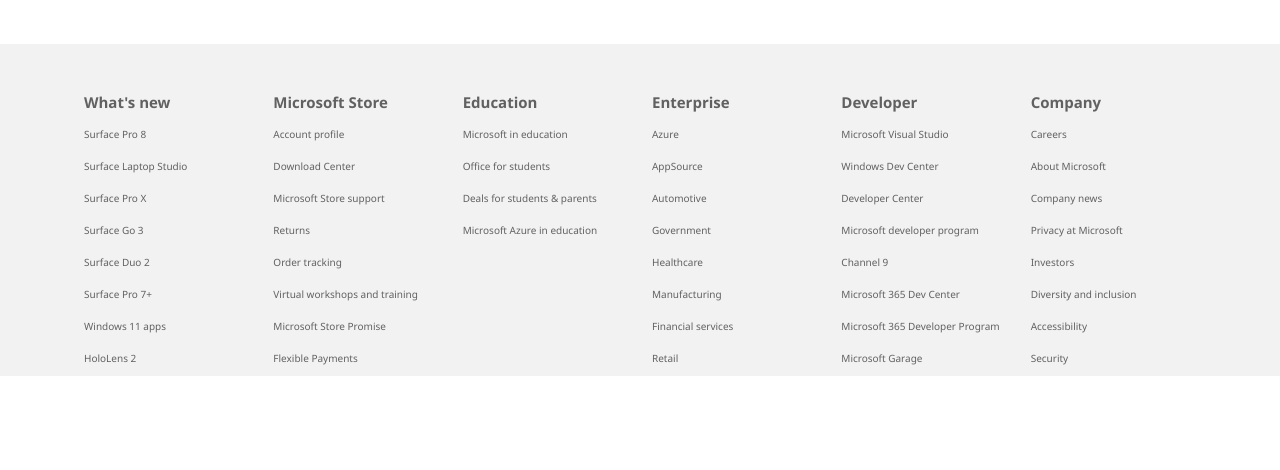
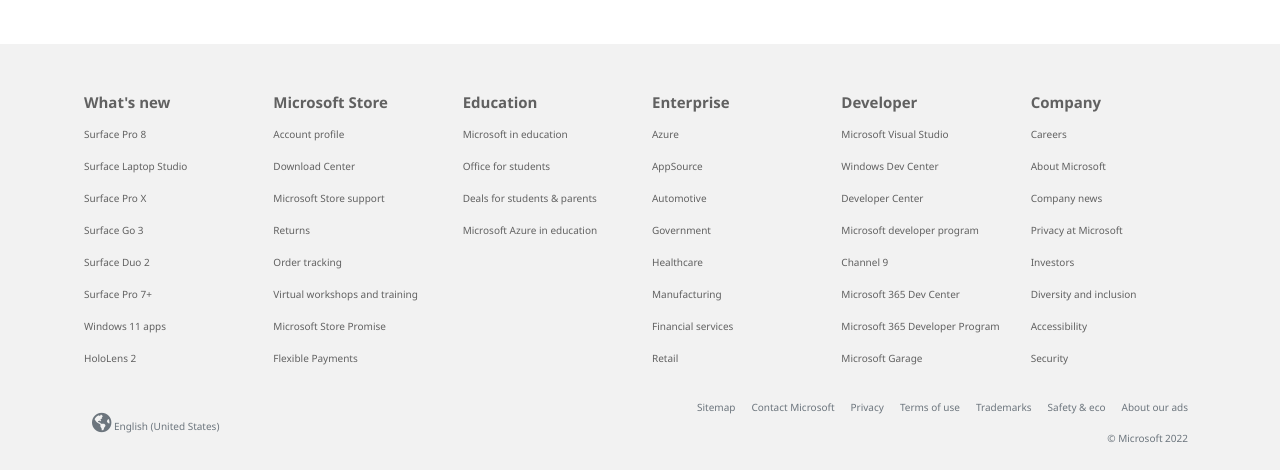
Before and after one commit to prashantkumar1113/Copy-Cat-Microsoft, a plain HTML site: page index.html in a window 1280 px wide. Shown: the part 1605-2075 px from the top of the page. Before the commit the page ends 1981 px from the top, so only its background shows below. Drawn offline with nearby package versions, Linux system fonts and the light colour scheme.

Commit message:
Added the second footer

```diff
--- a/index.html
+++ b/index.html
@@ -357,7 +357,32 @@ Do more with a larger 13-inch touchscreen, faster connections, and extra speed.
                             <li class="nav-item mb-2"><a href="#">Security</a></li>
                         </ul>
                     </div>
+
+
             </footer>
+            <div class="row">
+                <footer class="d-flex flex-wrap justify-content-between align-items-center my-3">
+                    <ul class="nav">
+                        <li class="nav-item"><a href="#" class="nav-link px-2 text-muted"><i class="fas fa-globe-americas fa-2x"></i> English (United States)</li>
+                    </ul>
+                    <a href="/" class="col-md-4 d-flex align-items-center justify-content-center mb-3 mb-md-0 me-md-auto link-dark text-decoration-none">
+                    <svg class="bi me-2" width="40" height="32"><use xlink:href="#bootstrap"></use></svg>
+                    </a>
+<!--
+    Sitemap Contact Microsoft Privacy Terms of use Trademarks Safety & eco About our ads © Microsoft 2022
+ -->
+                    <ul class="nav col-md-6 justify-content-end">
+                        <li class="nav-item"><a href="#" class="nav-link px-2 text-muted">Sitemap</a></li>
+                        <li class="nav-item"><a href="#" class="nav-link px-2 text-muted">Contact Microsoft</a></li>
+                        <li class="nav-item"><a href="#" class="nav-link px-2 text-muted">Privacy</a></li>
+                        <li class="nav-item"><a href="#" class="nav-link px-2 text-muted">Terms of use</a></li>
+                        <li class="nav-item"><a href="#" class="nav-link px-2 text-muted">Trademarks</a></li>
+                        <li class="nav-item"><a href="#" class="nav-link px-2 text-muted">Safety & eco</a></li>
+                        <li class="nav-item"><a href="#" class="nav-link px-2 text-muted">About our ads</a></li>
+                        <li class="nav-item"><a href="#" class="nav-link px-2 text-muted">© Microsoft 2022</a></li>
+                    </ul>
+                </footer>
+            </div>
     </div>
     </body>
     <script
--- a/styles.css
+++ b/styles.css
@@ -83,7 +83,8 @@ body {
     text-decoration: underline;
 }
 .card-body a:active,
-.card-body-special:active {
+.card-body-special:active,
+.covid-box a:active {
     background-color: aliceblue;
     border: 2px solid black;
 }
```
Lines whose indentation alone changed are shown as unchanged.
